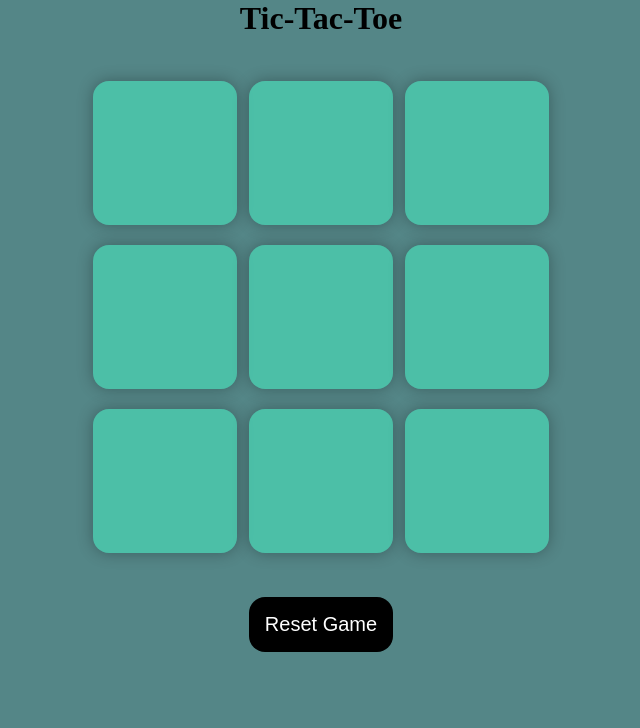
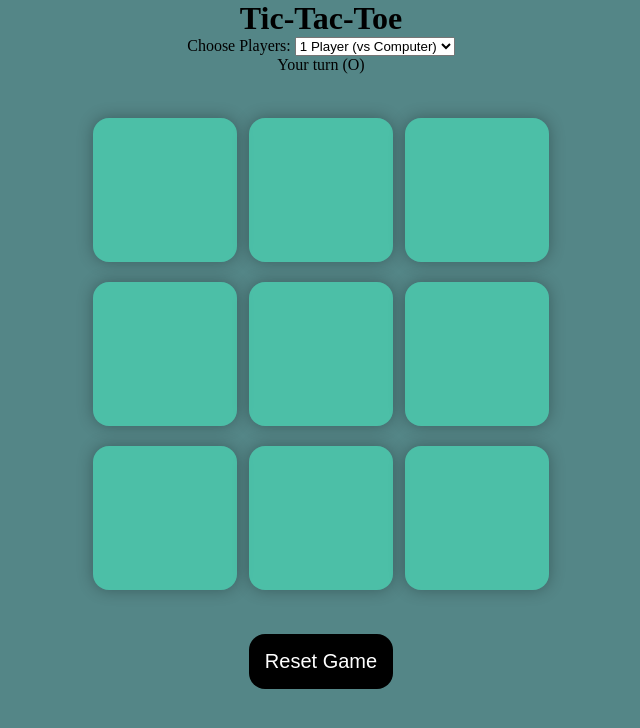
Before and after one commit to Prajakta-Jadhav1206/Tic-Tac-Toe-Game, a plain HTML site: page index.html in a window 1280 px wide. Shown: the whole page, without its empty margins (319-959 px from the left). Drawn offline with Linux system fonts and the light colour scheme.

Commit message:
Enhance Tic Tac Toe with player selection
Added game mode selection for single or two players.

```diff
--- a/index.html
+++ b/index.html
@@ -1,18 +1,32 @@
+
 <!DOCTYPE html>
 <html lang="en">
 <head>
     <meta charset="UTF-8">
     <meta name="viewport" content="width=device-width, initial-scale=1.0">
-    <title>Tic-tac-toe</title>
-    <link rel="stylesheet" href="style.css" />
+    <title>Tic Tac Toe Game</title>
+    <link rel="stylesheet" href="style.css">
 </head>
 <body>
+
     <div class="msg-container hide">
         <p id="msg">Winner</p>
         <button id="new-reset">New Game</button>
     </div>
+
     <main>
         <h1>Tic-Tac-Toe</h1>
+
+        <div class="mode-box">
+            <label for="gameMode">Choose Players:</label>
+            <select id="gameMode">
+                <option value="1">1 Player (vs Computer)</option>
+                <option value="2">2 Players</option>
+            </select>
+        </div>
+
+        <p id="turn">Your turn (O)</p>
+
         <div class="container">
             <div class="game">
                 <button class="btn"></button>
@@ -26,6 +40,7 @@
                 <button class="btn"></button>
             </div>
         </div>
+
         <button id="reset">Reset Game</button>
     </main>
 
```
Lines whose indentation alone changed are shown as unchanged.
